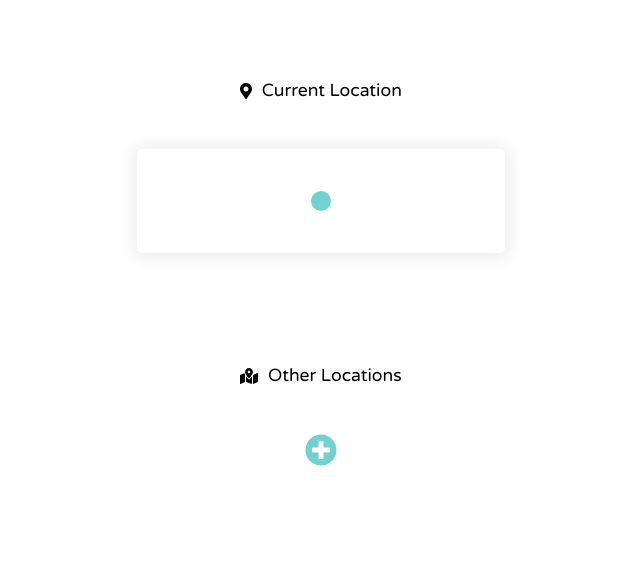
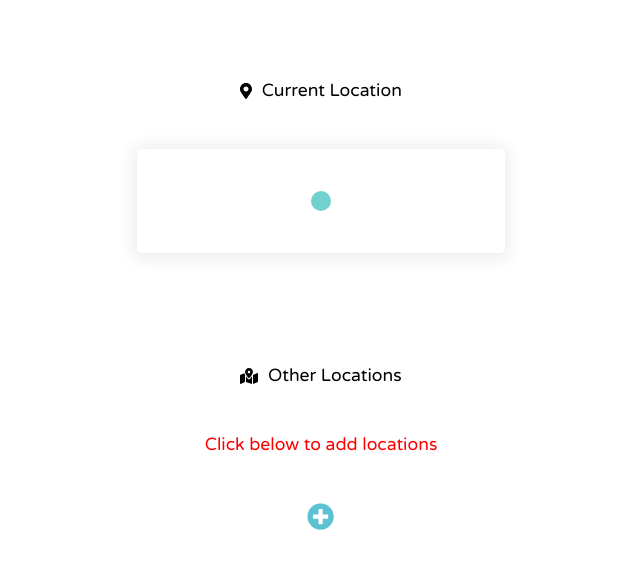
Before and after one commit to Roninanu777/react_weatherapp, a React (Create React App) app: page / in a window 1280 px wide. Shown: the top 568 px of the page, without its empty margins (319-959 px from the left). Built offline with nearby package versions, Linux system fonts and the light colour scheme; no server answers.

Commit message:
added other location

```diff
--- a/src/components/OtherLocWeather.js
+++ b/src/components/OtherLocWeather.js
@@ -3,10 +3,13 @@ import styled from 'styled-components';
 import { faMapMarkedAlt, faPlusCircle } from "@fortawesome/free-solid-svg-icons";
 import { FontAwesomeIcon } from "@fortawesome/react-fontawesome";
 
+// Styles
+//----------------------------------------------------------------------------------//
 
 const Container = styled.div`
     display: flex;
     flex-direction: column;
+    justify-content: space-between;
     align-items: center;
     margin-top: 2.5rem;
 `;
@@ -26,9 +29,11 @@ const Add = styled.div`
     display: flex;
     width: 100%;
     align-items: center;
+    margin-top: 3rem;
     justify-content: center;
-    color: #71d1cf;
 `;
+
+//----------------------------------------------------------------------------------//
 
 class OtherLocWeather extends Component {
     render() {
@@ -38,8 +43,9 @@ class OtherLocWeather extends Component {
                     <FontAwesomeIcon style={{marginRight: '.6rem'}} icon={faMapMarkedAlt}></FontAwesomeIcon>
                     <P>Other Locations</P>
                 </Other>
+                <P style={{color: 'red'}}>Click below to add locations</P>
                 <Add>
-                    <FontAwesomeIcon style={{cursor: 'pointer'}} icon={faPlusCircle} size='2x'></FontAwesomeIcon>
+                    <FontAwesomeIcon style={{fontSize: '1.7rem', color: '#5cc1d1'}} icon={faPlusCircle} size='2x'></FontAwesomeIcon>
                 </Add>
             </Container>
         )
--- a/src/components/Weather.js
+++ b/src/components/Weather.js
@@ -1,7 +1,9 @@
 import React from 'react';
 import styled from 'styled-components';
 
+// Styles
 //-------------------------------------------------------------------------------------------------------
+
 const Container = styled.div`
     background-color: white;
     display: flex;
@@ -38,19 +40,19 @@ const City = styled.p`
     font-size: 1.3rem;
     margin-bottom: 1rem;
 `;
+
+const P = styled.p`
+    color: red;
+    padding: 1rem 0;
+    font-family: 'Varela Round', sans-serif;
+    font-size: 1rem
+`;
+
 //-------------------------------------------------------------------------------------------------------
 
 function Weather(props) {
     const { temperature, city, country, loader, status, description, icon, error} = props.blob;
     const weather_icon = `http://openweathermap.org/img/wn/${icon}@2x.png`;
-    fetch(`http://openweathermap.org/img/wn/${icon}@2x.png`, {
-        method: 'GET',
-        mode: 'cors',
-        headers: {
-            'Content-Security-Policy': 'upgrade-insecure-requests'
-        }
-    })
-    .then( response => console.log(response));
 
     const renderContent = () => {
         if(status === 'fetching'){
@@ -69,10 +71,10 @@ function Weather(props) {
             )
         }
         else if(status === 'unable'){
-            return <p style={{color: 'red', padding: '1rem 0', fontFamily: "'Varela Round', sans-serif", fontSize: '1.2rem'}}>{error}</p>
+            return <P>{error}</P>
         }
         else{
-            return <p style={{color: 'red', padding: '1rem 0'}}>{error}</p>
+            return <P>{error}</P>
         }
 
     }
```
